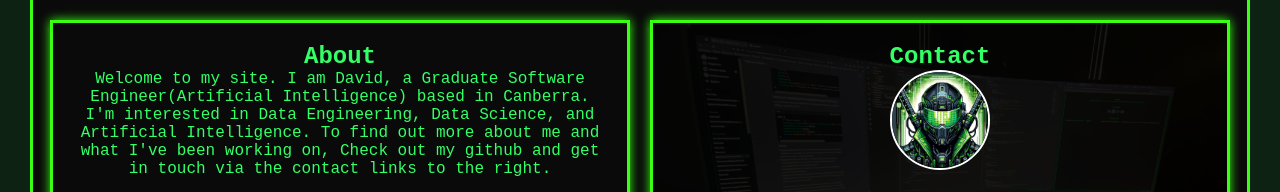
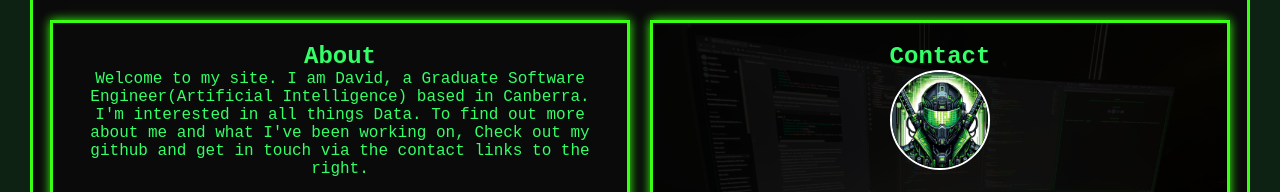
Before and after one commit to DLawls/DLawls.github.io, a plain HTML site: page index.html in a window 1280 px wide. Shown: the top 192 px of the page. Drawn offline with Linux system fonts and the light colour scheme.

Commit message:
Update index.html

```diff
--- a/index.html
+++ b/index.html
@@ -14,7 +14,7 @@
             <h2>About</h2>
             <p>
                 Welcome to my site. I am David, a Graduate Software Engineer(Artificial Intelligence) based in Canberra.
-                I'm interested in Data Engineering, Data Science, and Artificial Intelligence.
+                I'm interested in all things Data.
                 To find out more about me and what I've been working on, Check out my github and get in touch via the contact links to the right.
             </p>
         </header>
```
